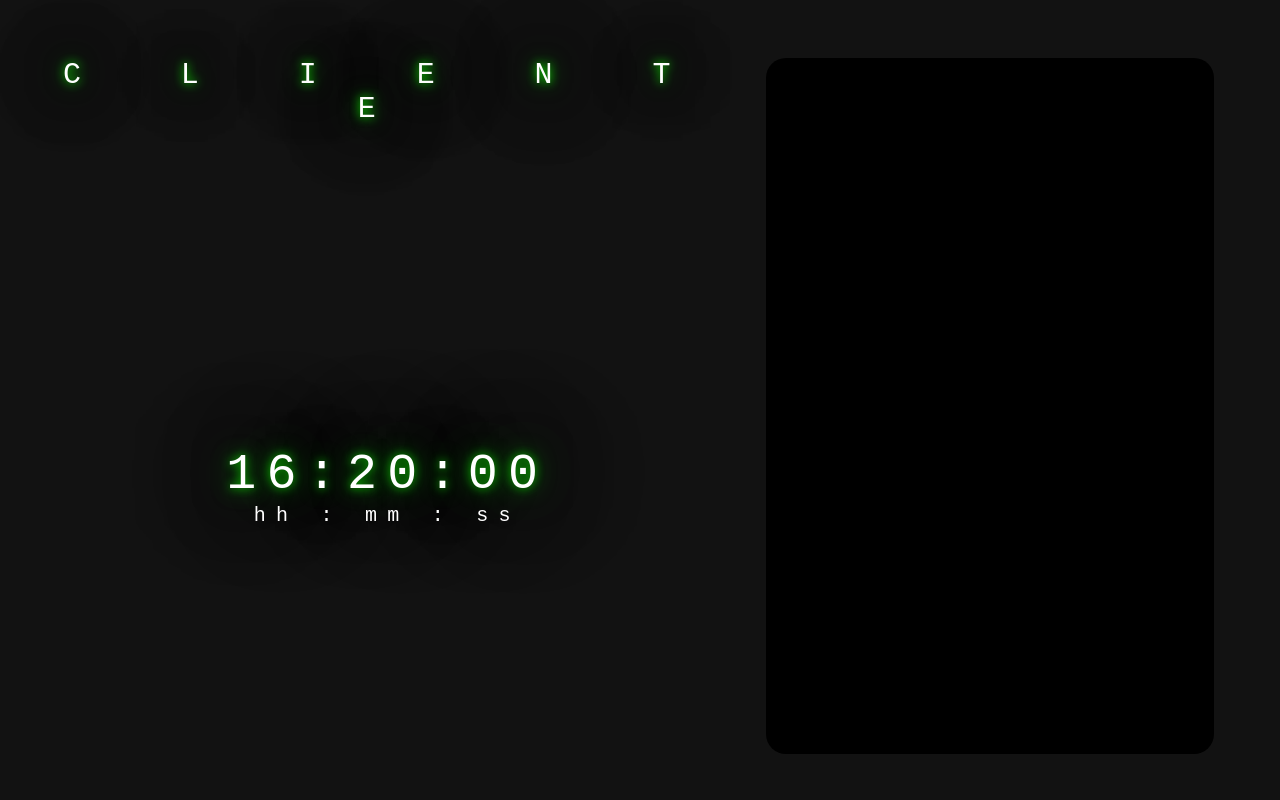
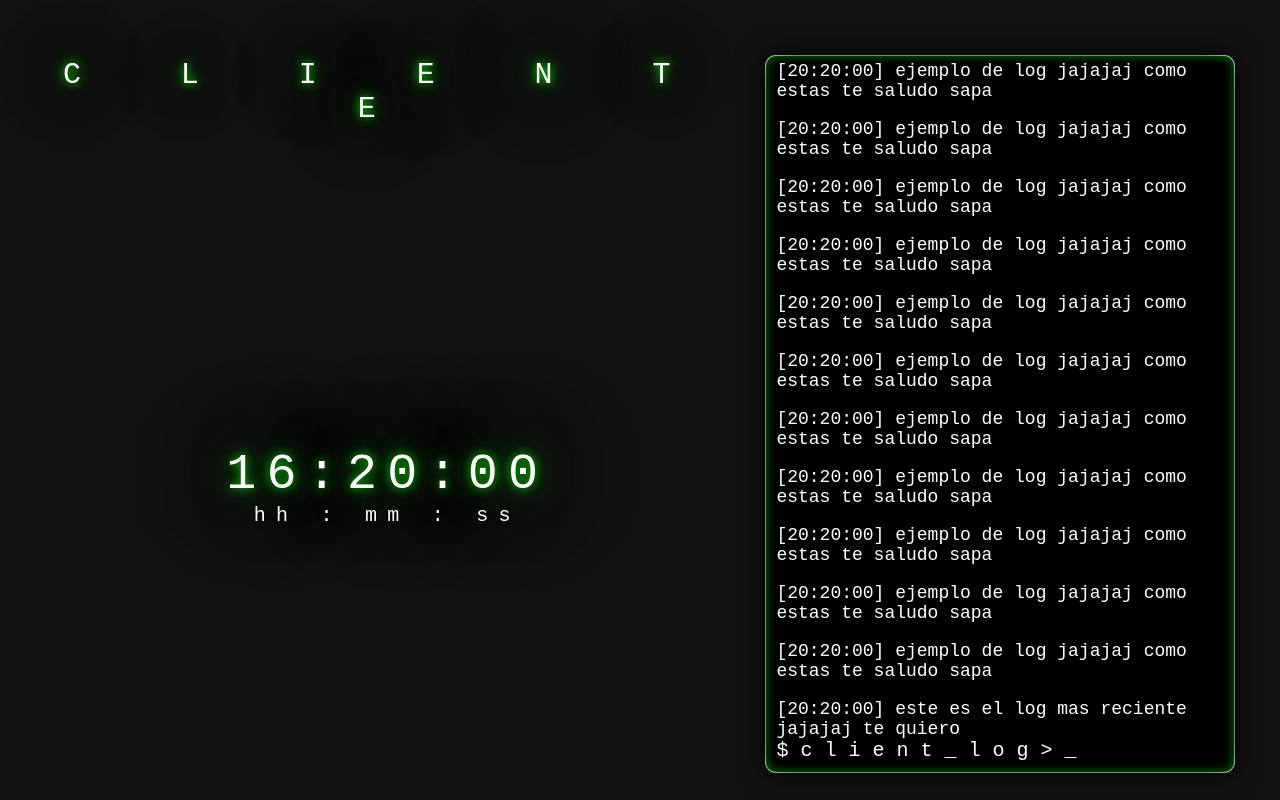
Before and after one commit to darckronoz/BerkeleyClient, a Flask app: page / in a window 1280 px wide. Run offline with Flask 3, Linux system fonts and the light colour scheme; some libraries are stand-ins or nearby versions.

Commit message:
console styles added

```diff
--- a/app/static/styles.css
+++ b/app/static/styles.css
@@ -42,10 +42,34 @@ body {
     text-align: center;
 }
 
+.log-bottom-text {
+    margin-top: auto;
+    margin-bottom: 0px;
+    font-size: 20px;
+    font-family: "Courier New", Courier, monospace;
+}
+
 .log-console {
-    border-radius: 20px;
-    margin-top: 50px;
+    display: flex;
+    flex-direction: column;
+    justify-content: flex-end;
+    padding: 10px;
+    border-radius: 10px;
+    margin-top: 48px;
     height: 87vh;
+    max-height: 88vh;
+    overflow-y: auto;
     width: 35vw;
+    box-shadow: inset 0 0 10px rgba(0, 255, 0, 0.5), 0 0 30px rgb(0, 0, 0), 0 0 0 1px white; /* Sombra verde, sombra exterior negra y borde blanco */
     background-color: #000000;
 }
+
+.console-text {
+    margin-bottom: 0px;
+    font-size: 18px;
+    font-family: "Courier New", Courier, monospace;
+}
+
+.log-console::-webkit-scrollbar {
+    display: none; /* Ocultar la barra de desplazamiento en WebKit (Chrome, Safari, etc.) */
+}
--- a/app/templates/index.html
+++ b/app/templates/index.html
@@ -14,7 +14,34 @@
             <p class="time-label">hh : mm : ss</p>
         </div>
         <div class="column-right">
-            <div class="log-console"></div>
+            <div class="log-console">
+                <p class="console-text">[20:20:00] ejemplo de log jajajaj como estas te saludo sapa</p>
+                <p class="console-text">[20:20:00] ejemplo de log jajajaj como estas te saludo sapa</p>
+                <p class="console-text">[20:20:00] ejemplo de log jajajaj como estas te saludo sapa</p>
+                <p class="console-text">[20:20:00] ejemplo de log jajajaj como estas te saludo sapa</p>
+                <p class="console-text">[20:20:00] ejemplo de log jajajaj como estas te saludo sapa</p>
+                <p class="console-text">[20:20:00] ejemplo de log jajajaj como estas te saludo sapa</p>
+                <p class="console-text">[20:20:00] ejemplo de log jajajaj como estas te saludo sapa</p>
+                <p class="console-text">[20:20:00] ejemplo de log jajajaj como estas te saludo sapa</p>
+                <p class="console-text">[20:20:00] ejemplo de log jajajaj como estas te saludo sapa</p>
+                <p class="console-text">[20:20:00] ejemplo de log jajajaj como estas te saludo sapa</p>
+                <p class="console-text">[20:20:00] ejemplo de log jajajaj como estas te saludo sapa</p>
+                <p class="console-text">[20:20:00] ejemplo de log jajajaj como estas te saludo sapa</p>
+                <p class="console-text">[20:20:00] ejemplo de log jajajaj como estas te saludo sapa</p>
+                <p class="console-text">[20:20:00] ejemplo de log jajajaj como estas te saludo sapa</p>
+                <p class="console-text">[20:20:00] ejemplo de log jajajaj como estas te saludo sapa</p>
+                <p class="console-text">[20:20:00] ejemplo de log jajajaj como estas te saludo sapa</p>
+                <p class="console-text">[20:20:00] ejemplo de log jajajaj como estas te saludo sapa</p>
+                <p class="console-text">[20:20:00] ejemplo de log jajajaj como estas te saludo sapa</p>
+                <p class="console-text">[20:20:00] ejemplo de log jajajaj como estas te saludo sapa</p>
+                <p class="console-text">[20:20:00] ejemplo de log jajajaj como estas te saludo sapa</p>
+                <p class="console-text">[20:20:00] ejemplo de log jajajaj como estas te saludo sapa</p>
+                <p class="console-text">[20:20:00] ejemplo de log jajajaj como estas te saludo sapa</p>
+                <p class="console-text">[20:20:00] ejemplo de log jajajaj como estas te saludo sapa</p>
+                <p class="console-text">[20:20:00] ejemplo de log jajajaj como estas te saludo sapa</p>
+                <p class="console-text">[20:20:00] este es el log mas reciente jajajaj te quiero</p>
+                <p class="log-bottom-text">$ c l i e n t _ l o g > _</p>
+            </div>
         </div>
     </div>
 </body>
```
